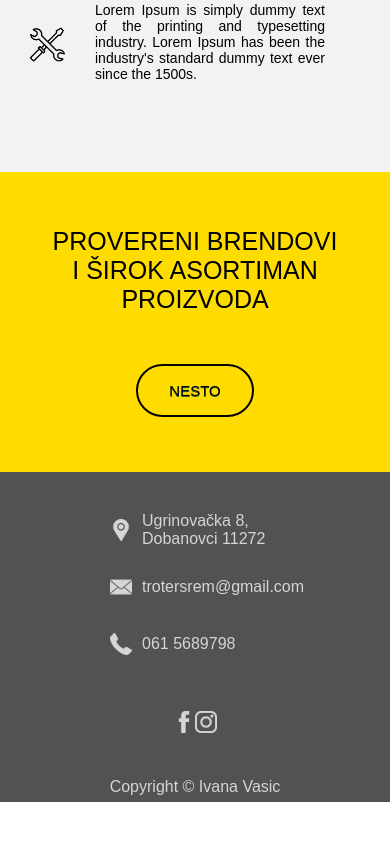
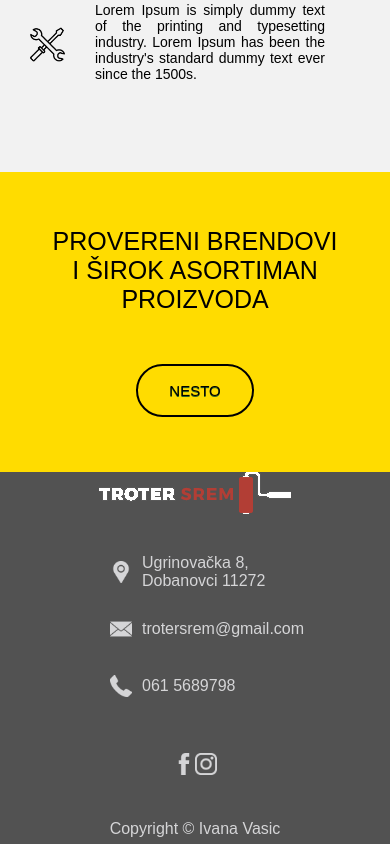
Before and after one commit to IvanaaVasic/farbara, a website: page index.html in a window 390 px wide. Shown: the part 1644-2488 px from the top of the page. Before the commit the page ends 2446 px from the top, so only its background shows below. Drawn offline with Linux system fonts and the light colour scheme.

Commit message:
logo footer

```diff
--- a/css/styles.css
+++ b/css/styles.css
@@ -582,6 +582,15 @@
     .adress {
         text-align: left;
     }
+    .logo-footer {
+        width: 100%;
+        background-color: #525252;
+        display: flex;
+        justify-content: center;
+    }
+    .logo-footer img {
+        background-color: #525252;
+    }
 }
 
 @media only screen and (min-width: 450px) and (max-width: 800px) {
--- a/index.html
+++ b/index.html
@@ -119,6 +119,9 @@
                 <a href="#" class="zuto-dugme">NESTO</a>
             </div>
         </div>
+        <div class="logo-footer">
+            <img src="img/logo@2x-svg.png">
+        </div>
 
         <div class='section feature-5'>
             <div class="icon-footer">
```
Also changed, not shown: gallery.html (+1 -1 lines), img/logo@2x-svg.png (added).
